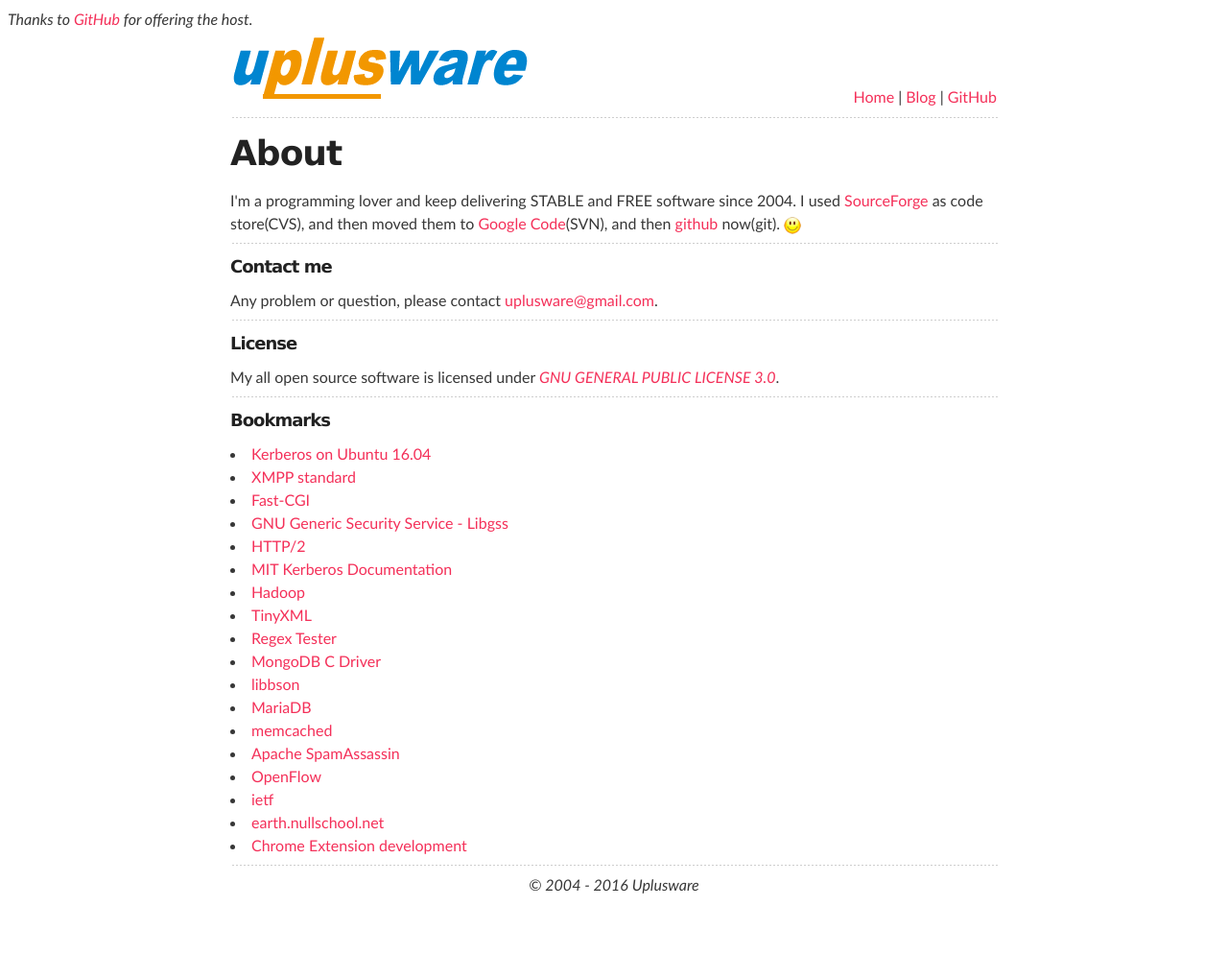
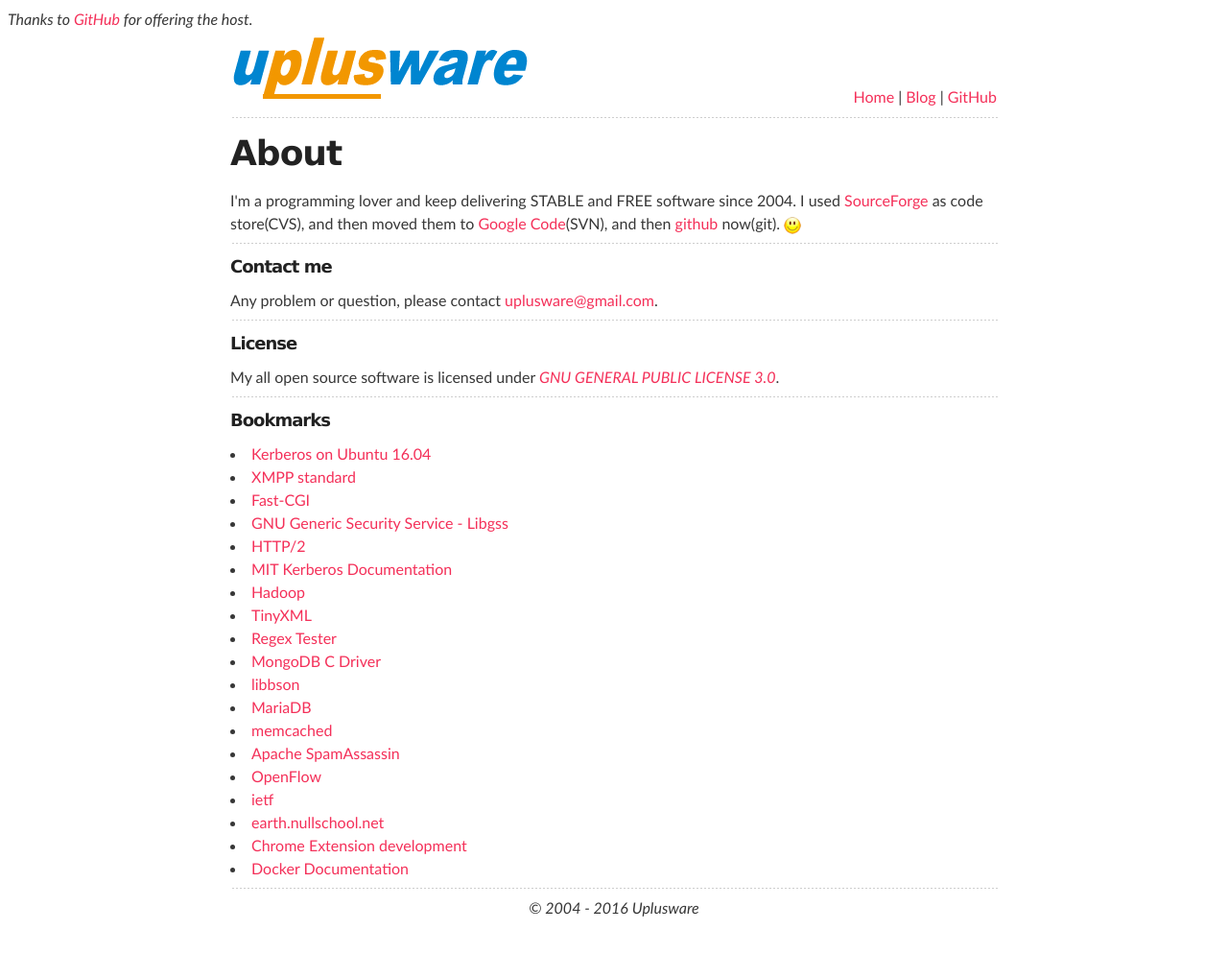
Before and after one commit to uplusware/uplusware.github.io, a Jekyll site: the page about.html, which Jekyll copies as it is, in a window 1280 px wide. Shown: the whole page at 96% size. Built offline with Jekyll 4.4.1, drawn with Linux system fonts in a browser that asks for light colours; before the commit the page ends 970 px from its top, so only the background shows below that.

Commit message:
Update about.html

```diff
--- a/about.html
+++ b/about.html
@@ -51,6 +51,7 @@
 		<li><a href="https://www.ietf.org/" target="_blank">ietf</a></li>
 		<li><a href="https://earth.nullschool.net" target="_blank">earth.nullschool.net</a></li>
 		<li><a href="https://developer.chrome.com/extensions" target="_blank">Chrome Extension development</a></li>
+		<li><a href="https://docs.docker.com/" target="_blank">Docker Documentation</a></li>
 		<hr>
 		<p align="center"><i>© 2004 - 2016 Uplusware</i></p>
 	</section>
```
